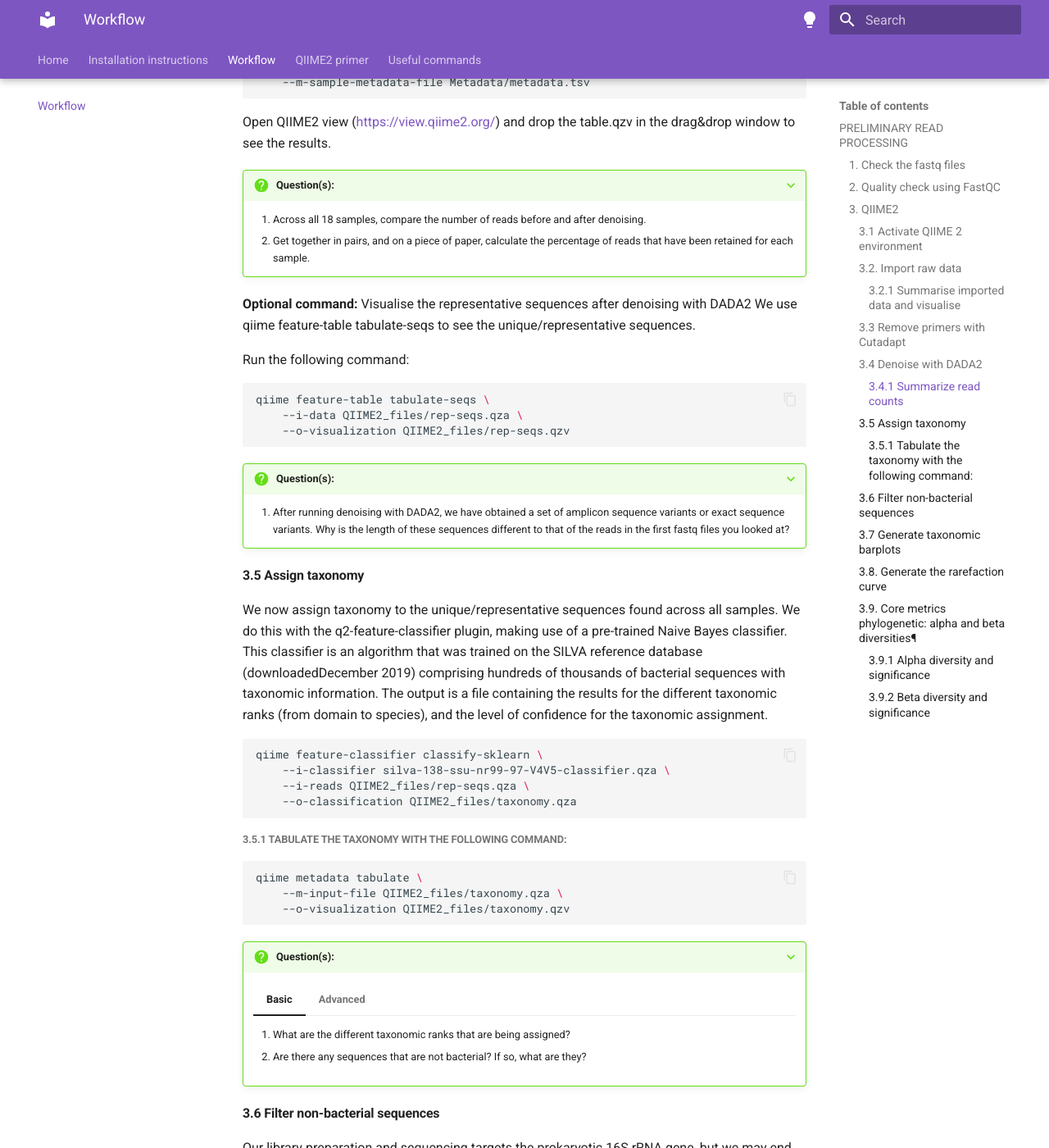
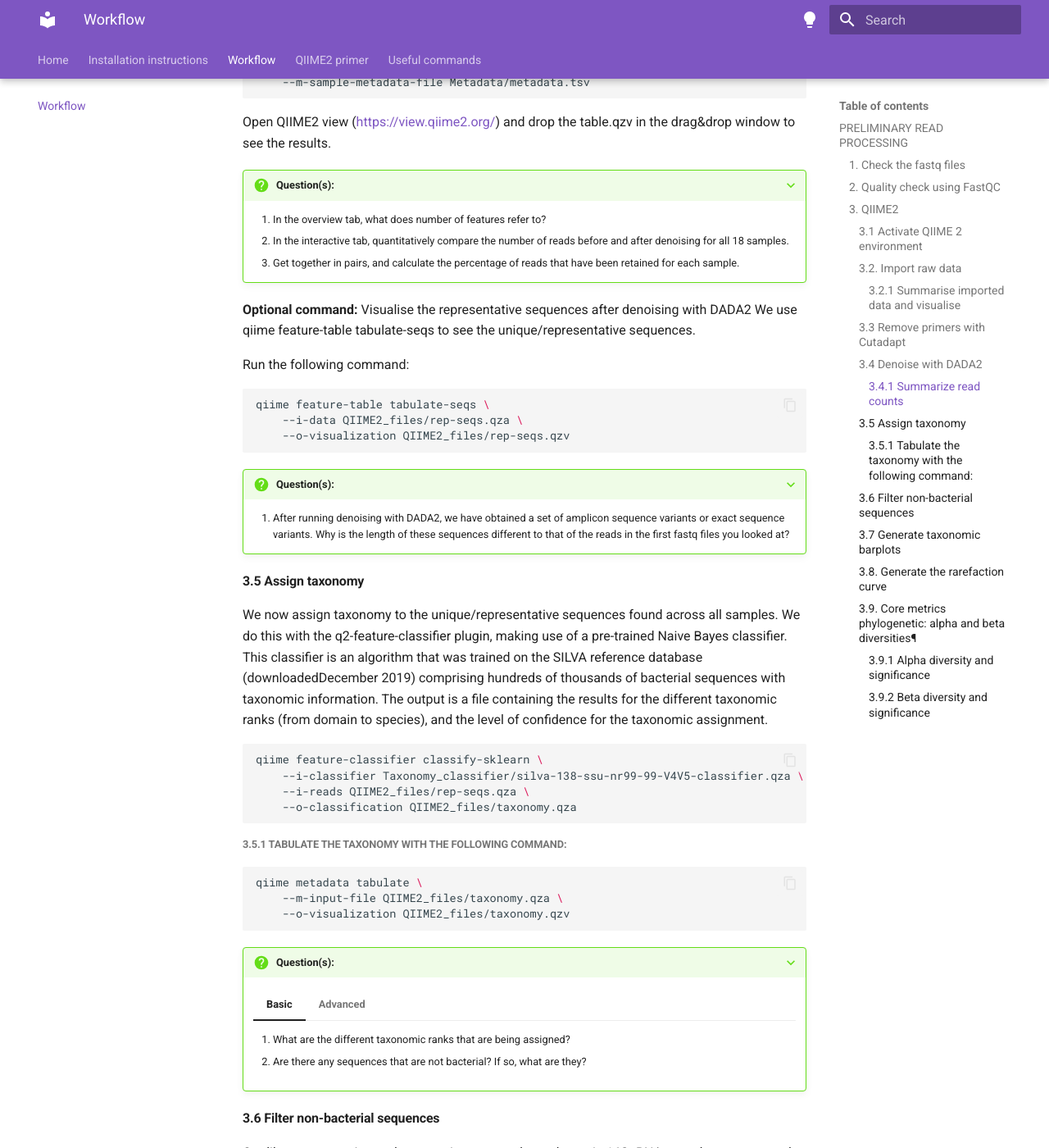
Before and after one commit to PeterResutik/bme307, an MkDocs documentation site: the page built from docs/workflow.md, in a window 1280 px wide and 1400 px high, scrolled down 5214 px. Shown: the whole window at 82% size. Built offline with MkDocs 1.6.1 and Material for MkDocs 9.7.7, drawn with Linux system fonts in a browser that asks for light colours; some of the changed text lies outside the part shown.

Commit message:
even smaller changes

````diff
--- a/docs/workflow.md
+++ b/docs/workflow.md
@@ -188,8 +188,10 @@ qiime feature-table summarize \
 Open QIIME2 view (https://view.qiime2.org/) and drop the table.qzv in the drag&drop window to see the results.
 
 ???+ question "Question(s):"
-    1.	Across all 18 samples, compare the number of reads before and after denoising.
-    2.	Get together in pairs, and on a piece of paper, calculate the percentage of reads that have been retained for each sample.
+    1. In the overview tab, what does number of features refer to?
+    2. In the interactive tab, quantitatively compare the number of reads before and after denoising for all 18 samples.
+    3.	Get together in pairs, and calculate the percentage of reads that have been retained for each sample.
+
 
 **Optional command:** Visualise the representative sequences after denoising with DADA2
 We use qiime feature-table tabulate-seqs to see the unique/representative sequences.
@@ -211,7 +213,7 @@ We now assign taxonomy to the unique/representative sequences found across all s
 
 ```bash
 qiime feature-classifier classify-sklearn \
-    --i-classifier silva-138-ssu-nr99-97-V4V5-classifier.qza \
+    --i-classifier Taxonomy_classifier/silva-138-ssu-nr99-99-V4V5-classifier.qza \
     --i-reads QIIME2_files/rep-seqs.qza \
     --o-classification QIIME2_files/taxonomy.qza
 ```
````
Also changed, not shown: other parts of docs/workflow.md (+1 -1 lines).
